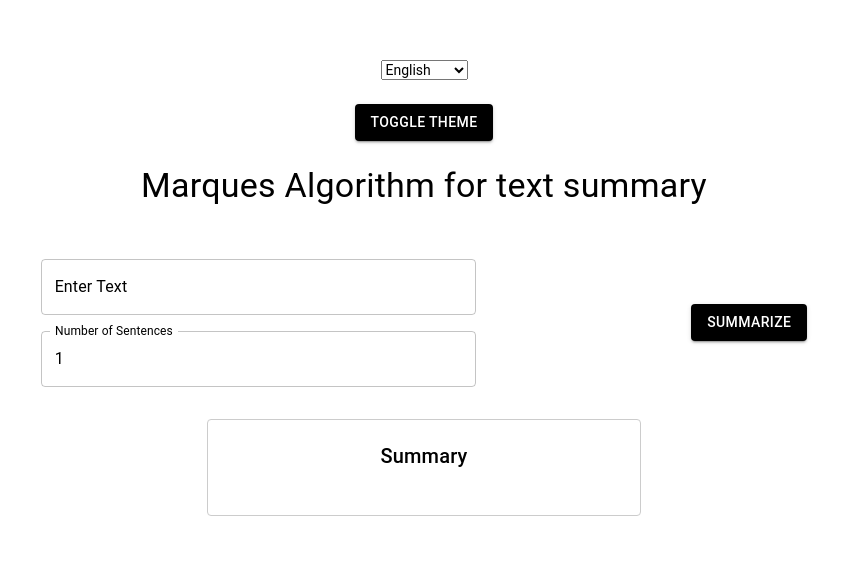
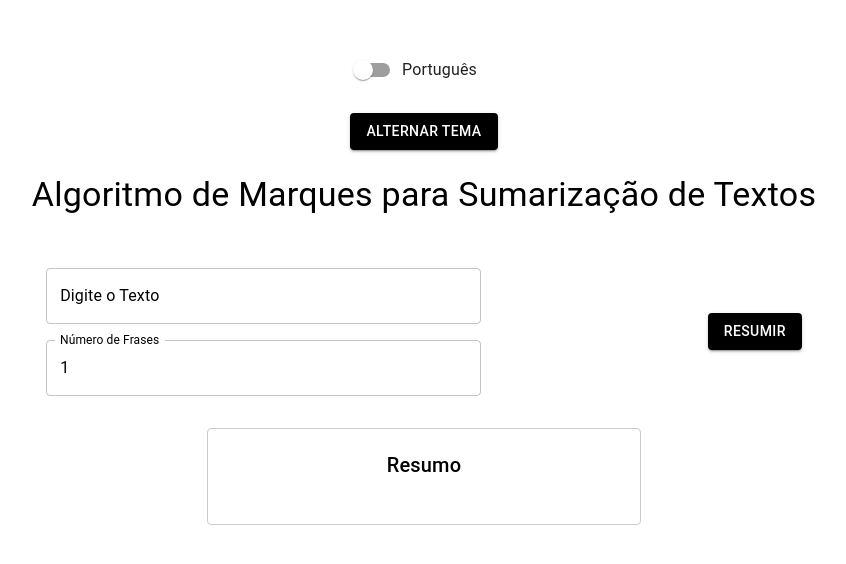
Before and after one commit to micasmarques/algoritmo-marques-tcc, a React (Vite) app in the folder code/frontend/: page / in a window 1280 px wide. Shown: the part 132-696 px from the top of the page, without its empty margins (216-1062 px from the left). Built offline with nearby package versions, Linux system fonts and the light colour scheme.

Commit message:
temas perfeitos, linguagem portugues iniciando como default, mas ainda com problema de layout

```diff
--- a/code/frontend/src/components/LanguageSwitcher.js
+++ b/code/frontend/src/components/LanguageSwitcher.js
@@ -1,18 +1,27 @@
 import React from 'react';
-import { useTranslation } from 'react-i18next';
+import {useTranslation} from 'react-i18next';
+import FormControlLabel from '@mui/material/FormControlLabel';
+import Switch from '@mui/material/Switch';
 
 function LanguageSwitcher() {
-  const { i18n } = useTranslation();
+  const {i18n} = useTranslation();
 
-  const changeLanguage = (event) => {
-    i18n.changeLanguage(event.target.value);
+  const handleLanguageChange = (event) => {
+    i18n.changeLanguage(event.target.checked ? 'en' : 'pt');
   };
 
   return (
-    <select name="language" onChange={changeLanguage}>
-      <option value="en">English</option>
-      <option value="pt">Português</option>
-    </select>
+    <FormControlLabel
+      control={
+        <Switch
+          checked={i18n.language === 'en'}
+          onChange={handleLanguageChange}
+          name="languageSwitch"
+          color="default"
+        />
+      }
+      label={i18n.language === 'en' ? 'English' : 'Português'}
+    />
   );
 }
 
--- a/code/frontend/src/components/Summary.js
+++ b/code/frontend/src/components/Summary.js
@@ -103,7 +103,7 @@ function Summary() {
                     {t('toggleTheme')}
                 </Button>
                 <Tooltip title={t('titleTooltip')}>
-                    <Typography variant="h4" component="div" gutterBottom style={{color: theme.palette.text.primary}}>
+                    <Typography variant="h4" component="div" gutterBottom sx={{color: theme.palette.text.primary}}>
                         {t('textSummarization')}
                     </Typography>
                 </Tooltip>
@@ -136,7 +136,7 @@ function Summary() {
                                 onChange={(e) => setText(e.target.value)}
                                 label={t('enterText')}
                                 maxRows={10}
-                                style={{overflow: 'auto', color: theme.palette.text.primary}}
+                                sx={{overflow: 'auto', color: theme.palette.text.primary}}
                             />
                         </Tooltip>
                         <Tooltip title={t('numberTooltip')}>
@@ -146,7 +146,7 @@ function Summary() {
                                 value={numSentences}
                                 onChange={(e) => setNumSentences(Number(e.target.value))}
                                 label={t('numberOfSentences')}
-                                style={{color: theme.palette.text.primary}}
+                                sx={{color: theme.palette.text.primary}}
                             />
                         </Tooltip>
                         {text && (
@@ -183,13 +183,12 @@ function Summary() {
                             textAlign: 'center'
                         }}
                     >
-                        <Typography variant="h6" component="div" gutterBottom
-                                    style={{color: theme.palette.text.primary}}>
+                        <Typography variant="h6" component="div" gutterBottom sx={{color: theme.palette.text.primary}}>
                             {t('summary')}
                         </Typography>
                         <Box sx={{overflow: 'auto', maxHeight: '180px'}}>
                             <Typography variant="body1" component="pre"
-                                        style={{
+                                        sx={{
                                             whiteSpace: 'pre-wrap',
                                             textAlign: 'justify',
                                             color: theme.palette.text.primary
--- a/code/frontend/src/i18n.js
+++ b/code/frontend/src/i18n.js
@@ -17,7 +17,7 @@ i18n
     .use(initReactI18next)
     .init({
         resources,
-        lng: "en",
+        lng: "pt",
 
         keySeparator: false,
 
--- a/code/frontend/src/index.html
+++ b/code/frontend/src/index.html
@@ -2,6 +2,7 @@
 <html lang="en">
   <head>
     <meta charset="utf-8" />
+    <meta name="viewport" content="width=device-width, initial-scale=1">
     <title>PLN Sumarização Algoritmo Marques</title>
   </head>
   <body>
```
